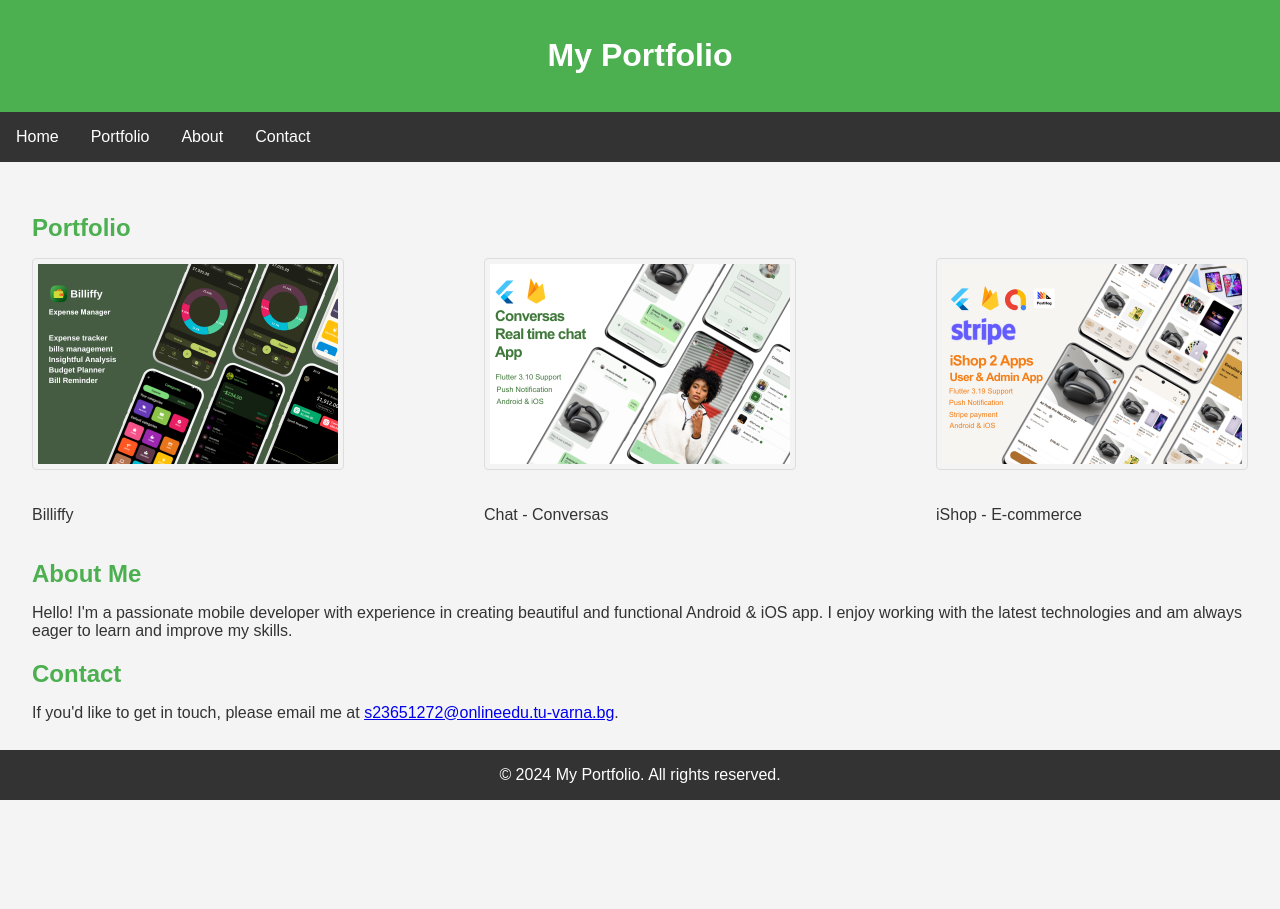
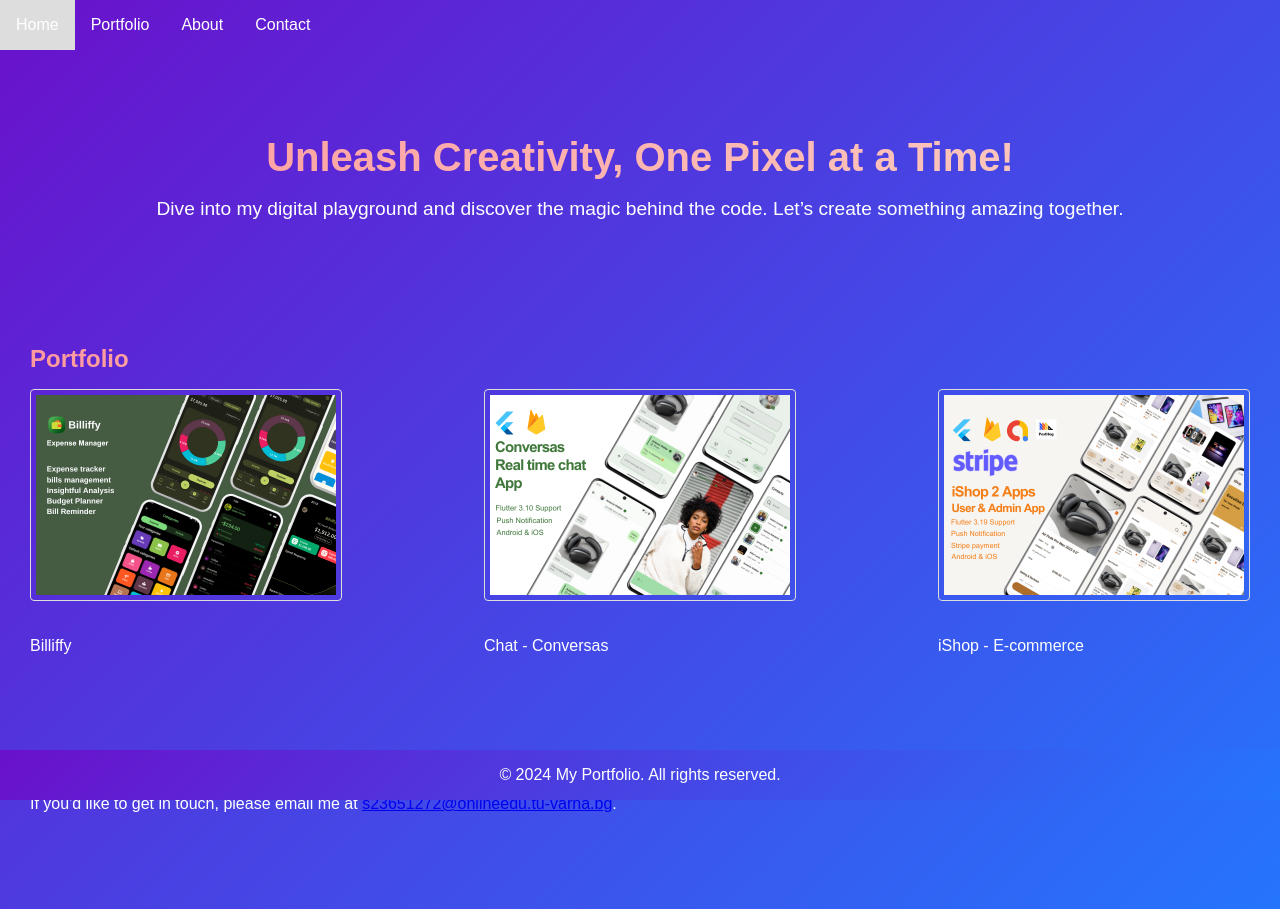
Before and after one commit to IsaiasCuvula/peti_project, a plain HTML site: page index.html in a window 1280 px wide. Before the commit the page ends 800 px from the top, so only its background shows below. Drawn offline with Linux system fonts and the light colour scheme.

Commit message:
about page

```diff
--- /dev/null
+++ b/css/about.css
@@ -0,0 +1,14 @@
+body {
+    font-family: Arial, sans-serif;
+    padding: 30px;
+    height: 100vh;
+    background:linear-gradient(135deg, #6a11cb 0%, #2575fc 100%);
+    color: white;
+}
+
+h2 {
+   background: linear-gradient(135deg, #ff9a9e 0%, #fad0c4 100%);
+   -webkit-background-clip: text;
+   -webkit-text-fill-color: transparent;
+   margin-bottom: 1rem;
+}
--- a/css/index.css
+++ b/css/index.css
@@ -2,17 +2,12 @@ body {
      font-family: Arial, sans-serif;
      margin: 0;
      padding: 0;
-     background-color: #f4f4f4;
-     color: #333;
+     background-color: #F7F5F2;
+     background:linear-gradient(135deg, #6a11cb 0%, #2575fc 100%);
+     color: white;
 }
-header {
-     background-color: #4CAF50;
-     color: white;
-     padding: 1rem 0;
-     text-align: center;
-}
+
 nav {
-    background-color: #333;
     overflow: hidden;
 }
 nav a {
@@ -25,14 +20,48 @@ nav a {
 }
 nav a:hover {
     background-color: #ddd;
-    color: black;
+    color: white;
 }
+
+ #intro {
+    padding: 20px;
+    text-align: center;
+    color: white;
+}
+
+.intro-text h2 {
+    font-size: 2.5em;
+    margin-bottom: 15px;
+    background: linear-gradient(135deg, #ff9a9e 0%, #fad0c4 100%);
+    -webkit-background-clip: text;
+    -webkit-text-fill-color: transparent;
+    font-weight: bold;
+}
+
+.intro-text p {
+    font-size: 1.2em;
+    line-height: 1.5;
+    margin-top: 0;
+}
+@media (max-width: 600px) {
+    .intro-text h2 {
+        font-size: 2em;
+    }
+
+    .intro-text p {
+        font-size: 1em;
+    }
+}
+
 .container {
      padding: 2rem;
- }
- .section-title {
-     color: #4CAF50;
-     margin-bottom: 1rem;
+}
+.section-title {
+   background:linear-gradient(135deg, #ff9a9e 0%, #fad0c4 100%);
+    background: linear-gradient(135deg, #ff9a9e 0%, #fad0c4 100%);
+    -webkit-background-clip: text;
+    -webkit-text-fill-color: transparent;
+   margin-bottom: 1rem;
 }
 .portfolio-item {
     display: flex;
@@ -48,13 +77,21 @@ nav a:hover {
 }
 .portfolio-item a {
     text-decoration: none;
-    color: #333;
+    color: white;
 }
 .portfolio-item a:hover {
-    color: #4CAF50;
+    color: #6a11cb;
 }
+
+#portfolio {
+    padding: 30px;
+}
+#contact {
+    padding: 30px 30px 80px;
+}
+
 footer {
-    background-color: #333;
+    background:linear-gradient(135deg, #6a11cb 0%, #2575fc 100%);
     color: white;
     text-align: center;
     padding: 1rem 0;
--- a/index.html
+++ b/index.html
@@ -10,16 +10,22 @@
 </head>
 
 <body>
-    <header>
-        <h1>My Portfolio</h1>
-    </header>
     <nav>
         <a href="#">Home</a>
         <a href="#portfolio">Portfolio</a>
-        <a href="#about">About</a>
+        <a href="about.html">About</a>
         <a href="#contact">Contact</a>
     </nav>
     <div class="container">
+        <section id="intro">
+            <div class="intro-text">
+                <h2>Unleash Creativity, One Pixel at a Time!</h2>
+                <p>Dive into my digital playground and discover the magic behind the code. Let’s create something
+                    amazing together.</p>
+            </div>
+    </div>
+    </section>
+
     <section id="portfolio">
         <h2 class="section-title">Portfolio</h2>
         <div class="portfolio-item">
@@ -37,12 +43,6 @@
             </a>
         </div>
     </section>
-        <section id="about">
-            <h2 class="section-title">About Me</h2>
-            <p>Hello! I'm a passionate mobile developer with experience in creating beautiful and functional Android &
-                iOS app. I
-                enjoy working with the latest technologies and am always eager to learn and improve my skills.</p>
-        </section>
     <section id="contact">
         <h2 class="section-title">Contact</h2>
         <p>If you'd like to get in touch, please email me at <a
```
Also changed, not shown: about.html (added, +25 -0 lines). Lines whose indentation alone changed are shown as unchanged.
